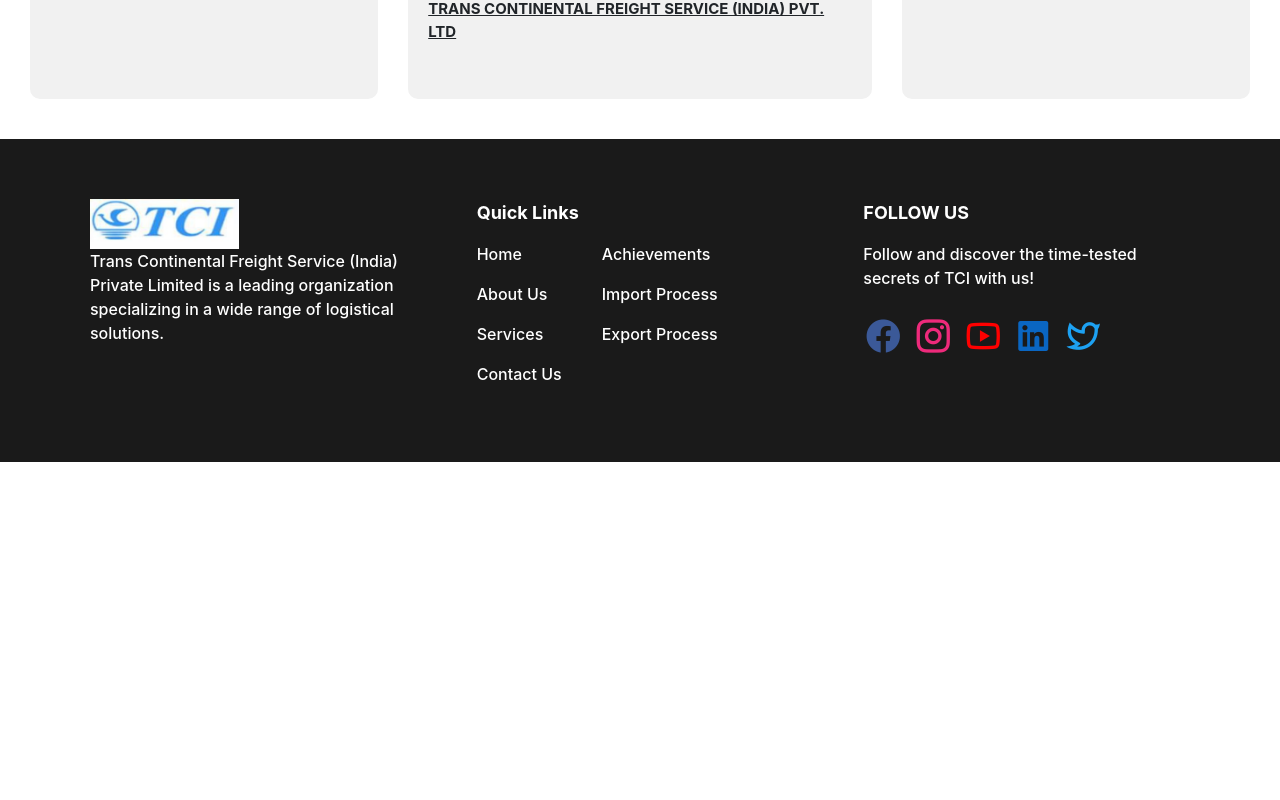
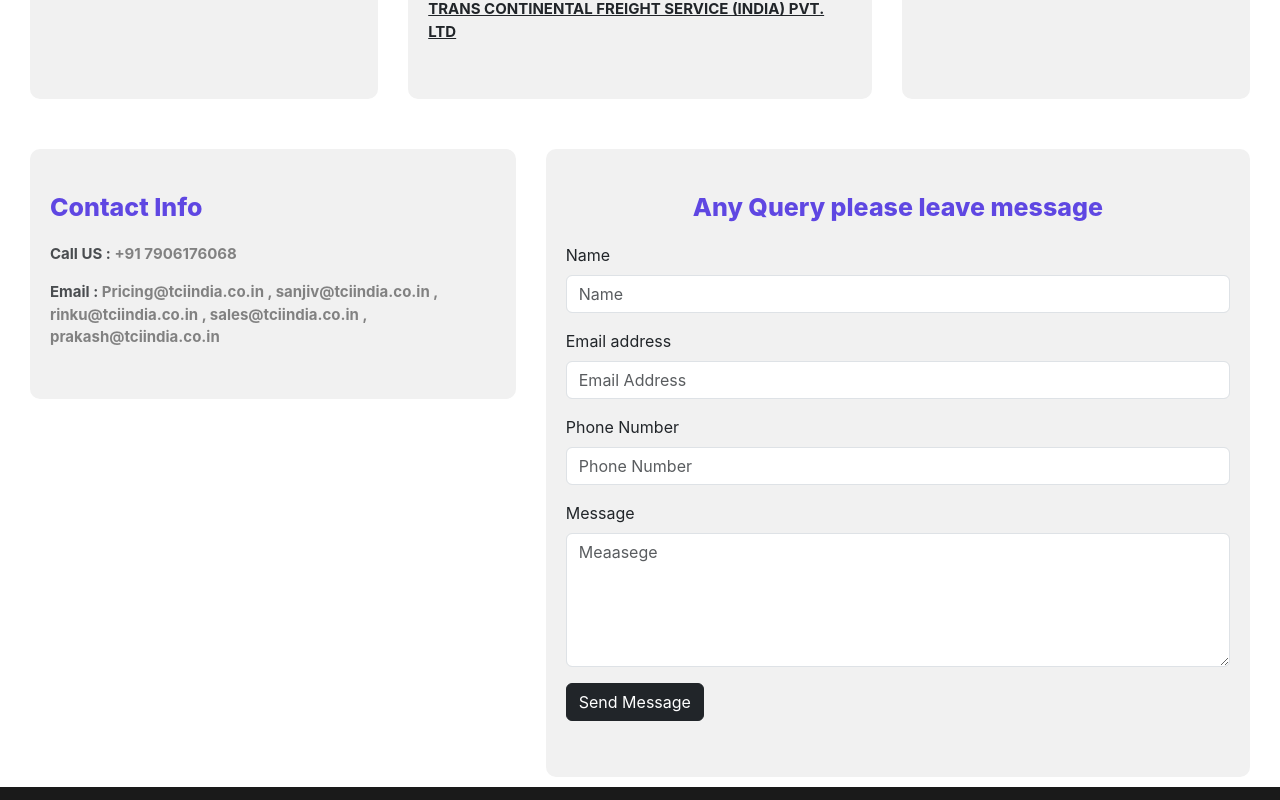
Before and after one commit to Mannumishra/tci, a React (Create React App) app: page /contact in a window 1280 px wide. Shown: the part 800-1600 px from the top of the page. Before the commit the page ends 1262 px from the top, so only its background shows below. Built offline with nearby package versions, Linux system fonts and the light colour scheme.

Commit message:
add chnage

```diff
--- a/src/Components/Contactus/Contact.css
+++ b/src/Components/Contactus/Contact.css
@@ -100,7 +100,35 @@
         color: red;
     }
 }
-
+.contactinfo{
+    padding: 10px 30px;
+    display: flex;
+    gap: 30px;
+}
+.contactinfofirst {
+    background-color: #f1f1f1;
+    padding: 40px 20px;
+    border-radius: 10px;
+    width: 40%;
+    height: 250px;
+}
+.contactadd P {
+    font-size: 25px;
+    text-align: start;
+    font-weight: 800;
+    opacity: 0.7;
+    animation: colorChange 5s infinite;
+}
+span a{
+    text-decoration: none;
+    color: rgba(0, 0, 0, 0.575);
+}
+.getintouch{
+    background-color: #f1f1f1;
+    padding: 40px 20px;
+    border-radius: 10px;
+    width: 58%;
+}
 @media (max-width:768px) {
     .contactbg {
         background-image: url(../../image/contact-banner-bg.jpg);
@@ -110,6 +138,12 @@
         object-fit: cover;
         height: 240px;
     }
+    .contactinfo{
+        padding: 15px;
+        display: flex;
+        flex-direction: column;
+        gap: 30px;
+    }
     .contact-content p {
         font-weight: 600;
         width: 90%;
@@ -118,6 +152,9 @@
         text-shadow: 0px 3px rgba(0, 0, 0, 0.47);
         color: white;
         margin-top: 100px;
+    }
+    .officeadd P {
+        font-size: 21px;
     }
 
     .contact {
@@ -152,4 +189,10 @@
     .contactmain {
         margin-top: 0px;
     }
+    .contactinfofirst {
+        width: 100%;
+    }
+    .getintouch {
+        width: 100%;
+    }
 }
--- a/src/Components/Contactus/Contact.jsx
+++ b/src/Components/Contactus/Contact.jsx
@@ -38,9 +38,9 @@
             </div>
             <div className="officelocation">
               <p>A-4, 1st Floor, Main Vasant Kunj Road
-                  (Opposite Jagannath Complex)
-                  Mahipalpur Chowk, New Delhi- 110037.</p>
-                <p>26 (Old No. 105), 2nd Floor, Armenian Street, Chennai – 600001</p>
+                (Opposite Jagannath Complex)
+                Mahipalpur Chowk, New Delhi- 110037.</p>
+              <p>26 (Old No. 105), 2nd Floor, Armenian Street, Chennai – 600001</p>
             </div>
             <div className="companyname">
               <p>TRANS CONTINENTAL FREIGHT SERVICE (INDIA) PVT. LTD</p>
@@ -58,93 +58,48 @@
             </div>
           </div>
         </div>
-        {/* <div className="servicescontectsection">
-          <div className="homeabouthead">
-            <p>Head <span style={{ color: "#003189" }}>Office  in Korea</span></p>
-          </div>
-          <div className="conatctinfo">
-            <div className="location">
-              <div>
-                <p className='locationheading'> Head Office Location</p>
+      </section>
+      {/* <hr /> */}
+      <section >
+        <div className="contactinfo">
+            <div className="contactinfofirst">
+              <div className="contactadd">
+                <p>Contact Info</p>
               </div>
-              <div className='locationaddress'>
-                <p>13-B26 & 205, Acrotower Square 10, Gukhoe-daero 54-gil,
-                  Yeongdeungpo-gu, Seoul, Republic of Korea
-                </p>
+              <div className="officelocation">
+                <p>Call US : <span><a href="tel:+917906176068">+91 7906176068</a></span></p>
+                <p>Email : <span><a href="mailto:Pricing@tciindia.co.in,sanjiv@tciindia.co.in,rinku@tciindia.co.in,sales@tciindia.co.in,prakash@tciindia.co.in">Pricing@tciindia.co.in , sanjiv@tciindia.co.in , rinku@tciindia.co.in , sales@tciindia.co.in , prakash@tciindia.co.in</a></span></p>
               </div>
             </div>
-            <div className="location">
-              <div>
-                <p className='locationheading'>Company Name</p>
+            <div className="getintouch">
+              <div className="contactadd ">
+                <p className='text-center'>Any Query please leave message </p>
               </div>
-              <div className='locationaddress'>
-                <p>TRANS WORLD EXPRESS CO., LTD.</p>
+              <div className="officelocation">
+                <form action="">
+                  <div class="mb-3">
+                    <label className="form-label">Name</label>
+                    <input type="email" class="form-control" placeholder="Name" />
+                  </div>
+                  <div class="mb-3">
+                    <label className="form-label">Email address</label>
+                    <input type="email" class="form-control" placeholder="Email Address" />
+                  </div>
+                  <div class="mb-3">
+                    <label className="form-label">Phone Number</label>
+                    <input type="email" class="form-control" placeholder="Phone Number" />
+                  </div>
+                  <div class="mb-3">
+                    <label className="form-label">Message</label>
+                    <textarea name="" id="" rows={5} placeholder='Meaasege' className='form-control'></textarea>
+                  </div>
+                  <div class="mb-3">
+                    <button className='btn btn-dark'>Send Message</button>
+                  </div>
+                </form>
               </div>
             </div>
           </div>
-          <div className="homeabouthead mt-5">
-            <p>Affiliated Companies<span style={{ color: "#003189" }}>/Offices in India </span></p>
-          </div>
-          <div className="conatctinfo">
-            <div className="location">
-              <div>
-                <p className='locationheading'>Our Location Delhi</p>
-              </div>
-              <div className='locationaddress'>
-                <p>A-4, 1st Floor, Main Vasant Kunj Road
-                  (Opposite Jagannath Complex)
-                  Mahipalpur Chowk, New Delhi- 110037</p>
-              </div>
-            </div>
-            <div className="location">
-              <div>
-                <p className='locationheading'>Company Name</p>
-              </div>
-              <div className='locationaddress'>
-                <p>TRANS CONTINENTAL FREIGHT SERVICE (INDIA) PVT. LTD</p>
-              </div>
-            </div>
-          </div>
-          <div className="conatctinfo mt-2">
-            <div className="location">
-              <div>
-                <p className='locationheading'>Our Location Chennai</p>
-              </div>
-              <div className='locationaddress'>
-                <p>26 (Old No. 105), 2nd Floor, Armenian Street, Chennai – 600 001</p>
-              </div>
-            </div>
-            <div className="location">
-              <div>
-                <p className='locationheading'>Company Name</p>
-              </div>
-              <div className='locationaddress'>
-                <p>TRANS CONTINENTAL FREIGHT SERVICE INDIA PVT. LTD</p>
-              </div>
-            </div>
-          </div>
-          <div className="homeabouthead mt-5">
-            <p>Affiliated Companies<span style={{ color: "#003189" }}>Office in South Africa </span></p>
-          </div>
-          <div className="conatctinfo">
-            <div className="location">
-              <div>
-                <p className='locationheading'>Our Location</p>
-              </div>
-              <div className='locationaddress'>
-                <p>358 Pretorius Street 0001, Pretoria, R.S.A</p>
-              </div>
-            </div>
-            <div className="location">
-              <div>
-                <p className='locationheading'>Company Name</p>
-              </div>
-              <div className='locationaddress'>
-                <p>TCI LOGISTICS SOUTH AFRICA PTY., LTD.</p>
-              </div>
-            </div>
-          </div>
-        </div> */}
       </section>
     </>
   )
```
